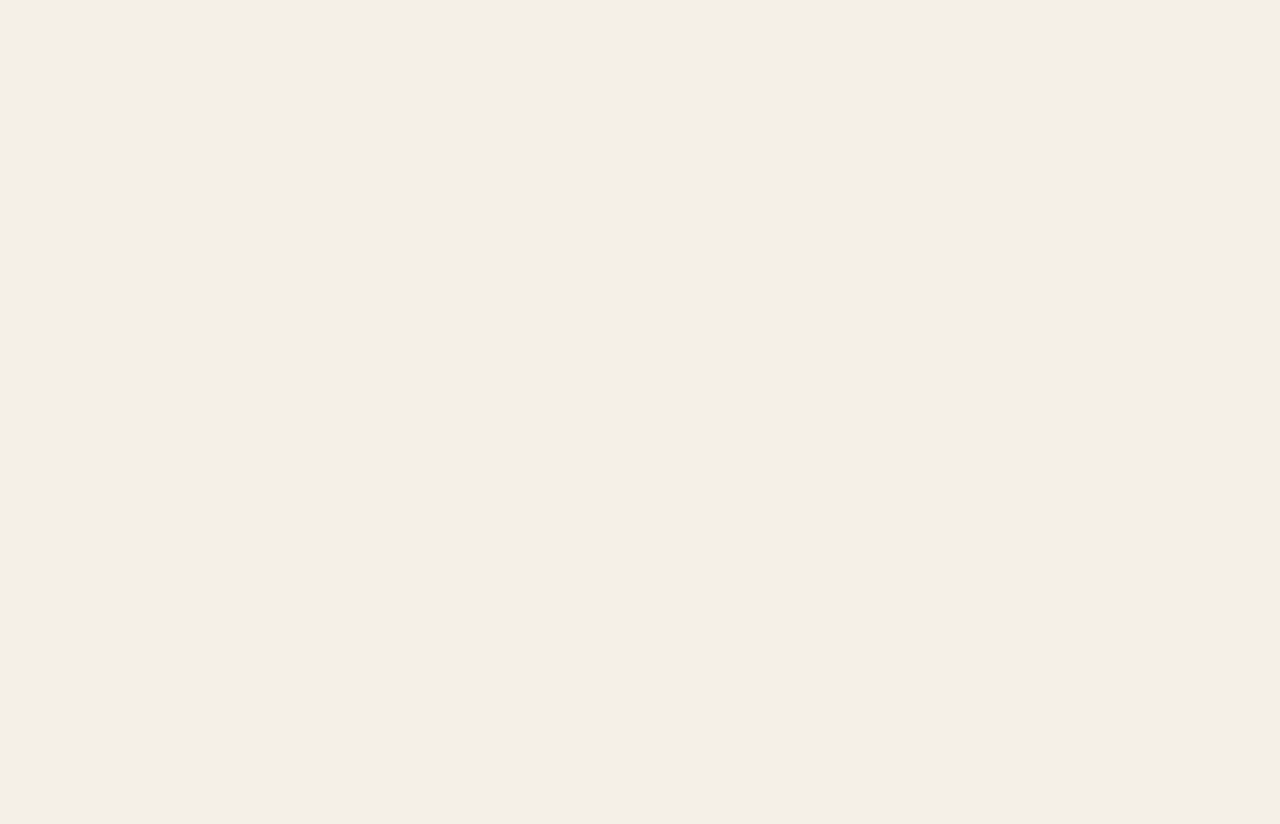
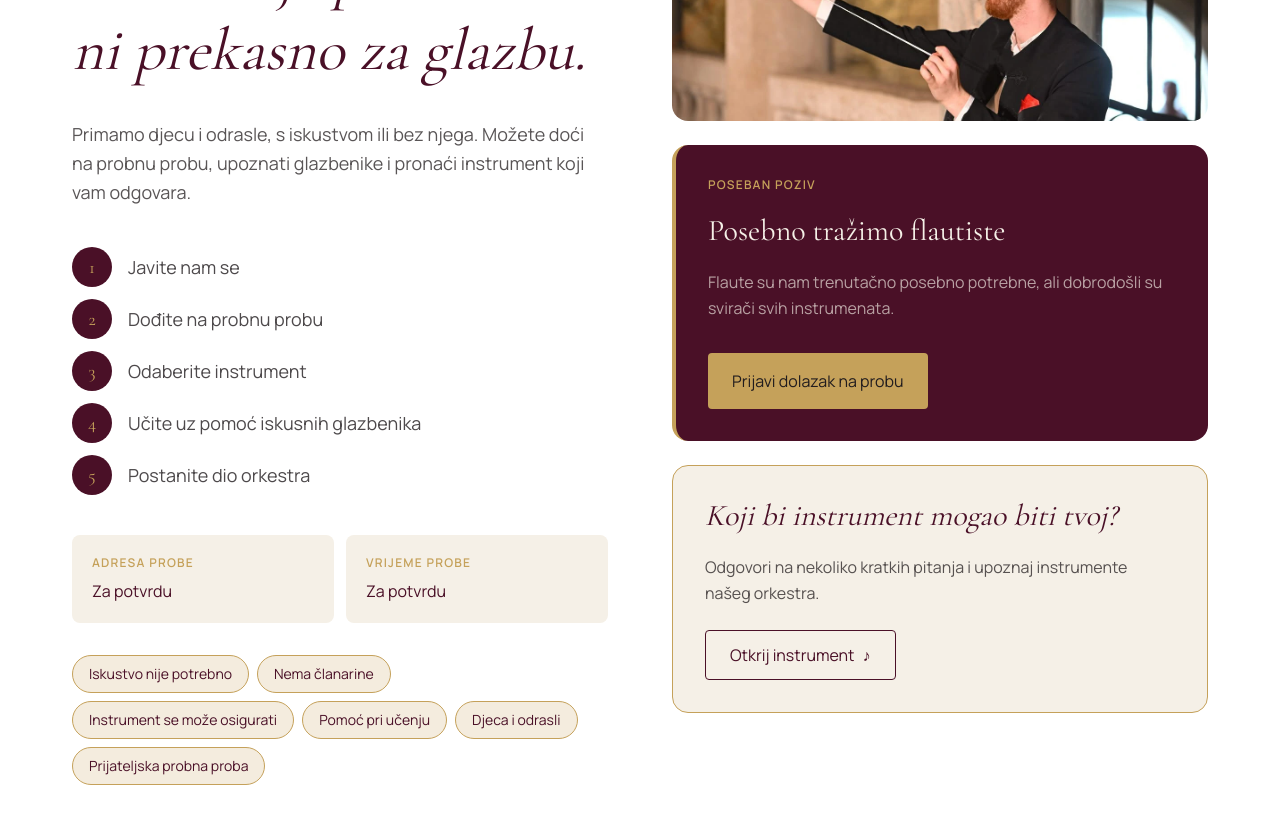
Before and after one commit to KonnyDaugh/hgd-stjepan-radic-website, a Next.js app: page / in a window 1280 px wide. Shown: the part 5980-6804 px from the top of the page. Before the commit the page ends 5766 px from the top, so only its background shows below. Built offline with nearby package versions, Linux system fonts and the light colour scheme.

Commit message:
feat: add join orchestra section layout

```diff
--- a/src/app/page.tsx
+++ b/src/app/page.tsx
@@ -7,6 +7,7 @@ import { UpcomingPerformance } from "@/components/sections/upcoming-performance"
 import { OrchestraToday } from "@/components/sections/orchestra-today";
 import { ArchiveTimeline } from "@/components/sections/archive-timeline";
 import { LivingArchiveCta } from "@/components/sections/living-archive-cta";
+import { JoinOrchestra } from "@/components/sections/join-orchestra";
 
 export default function Home() {
   return (
@@ -20,6 +21,7 @@ export default function Home() {
         <OrchestraToday />
         <ArchiveTimeline />
         <LivingArchiveCta />
+        <JoinOrchestra />
       </main>
     </>
   );
--- /dev/null
+++ b/src/components/sections/join-orchestra.tsx
@@ -0,0 +1,168 @@
+import Image from "next/image";
+
+import { Container } from "@/components/ui/container";
+
+const joinSteps = [
+  "Javite nam se",
+  "Dođite na probnu probu",
+  "Odaberite instrument",
+  "Učite uz pomoć iskusnih glazbenika",
+  "Postanite dio orkestra",
+];
+
+const benefits = [
+  "Iskustvo nije potrebno",
+  "Nema članarine",
+  "Instrument se može osigurati",
+  "Pomoć pri učenju",
+  "Djeca i odrasli",
+  "Prijateljska probna proba",
+];
+
+export function JoinOrchestra() {
+  return (
+    <section
+      id="pridruzi-se"
+      className="scroll-mt-24 bg-white text-charcoal"
+      aria-labelledby="join-orchestra-title"
+    >
+      <Container className="py-20 md:py-28">
+        <div className="grid items-start gap-12 lg:grid-cols-2 lg:gap-16">
+          <div>
+            <p className="text-xs font-semibold uppercase tracking-widest text-gold">
+              Pridruži nam se
+            </p>
+
+            <h2
+              id="join-orchestra-title"
+              className="mt-6 font-serif text-4xl italic leading-tight text-burgundy sm:text-5xl xl:text-6xl"
+            >
+              Nikad nije prerano
+              <br className="hidden sm:block" /> ni prekasno za
+              glazbu.
+            </h2>
+
+            <p className="mt-8 text-lg leading-relaxed text-charcoal/75">
+              Primamo djecu i odrasle, s iskustvom ili bez njega.
+              Možete doći na probnu probu, upoznati glazbenike i
+              pronaći instrument koji vam odgovara.
+            </p>
+
+            <ol className="mt-10 space-y-3" role="list">
+              {joinSteps.map((step, index) => (
+                <li
+                  key={step}
+                  className="flex items-center gap-4"
+                >
+                  <span
+                    className="flex size-10 shrink-0 items-center justify-center rounded-full bg-burgundy font-serif text-lg text-gold"
+                    aria-hidden="true"
+                  >
+                    {index + 1}
+                  </span>
+
+                  <span className="text-lg text-charcoal/80">
+                    {step}
+                  </span>
+                </li>
+              ))}
+            </ol>
+
+            <dl className="mt-10 grid gap-3 sm:grid-cols-2">
+              <div className="rounded-lg bg-cream p-5">
+                <dt className="text-xs font-semibold uppercase tracking-widest text-gold">
+                  Adresa probe
+                </dt>
+
+                <dd className="mt-2 text-burgundy">
+                  Za potvrdu
+                </dd>
+              </div>
+
+              <div className="rounded-lg bg-cream p-5">
+                <dt className="text-xs font-semibold uppercase tracking-widest text-gold">
+                  Vrijeme probe
+                </dt>
+
+                <dd className="mt-2 text-burgundy">
+                  Za potvrdu
+                </dd>
+              </div>
+            </dl>
+
+            <ul
+              className="mt-8 flex flex-wrap gap-2"
+              role="list"
+            >
+              {benefits.map((benefit) => (
+                <li
+                  key={benefit}
+                  className="rounded-full border border-gold bg-gold/20 px-4 py-2 text-sm text-burgundy"
+                >
+                  {benefit}
+                </li>
+              ))}
+            </ul>
+          </div>
+
+          <div className="space-y-6">
+                <div className="relative aspect-4/3 overflow-hidden rounded-2xl sm:aspect-12/5">
+                    <Image
+                        src="/images/orchestra-today-detail-1.webp"
+                        alt=""
+                        fill
+                        sizes="(min-width: 1280px) 568px, (min-width: 1024px) 50vw, 100vw"
+                        className="object-cover"
+                    />
+                </div>
+
+                <div className="rounded-2xl border-l-4 border-gold bg-burgundy p-6 sm:p-8">
+                    <p className="text-xs font-semibold uppercase tracking-widest text-gold">
+                        Poseban poziv
+                    </p>
+
+                    <h3 className="mt-5 font-serif text-3xl text-cream">
+                        Posebno tražimo flautiste
+                    </h3>
+
+                    <p className="mt-5 leading-relaxed text-cream/65">
+                        Flaute su nam trenutačno posebno potrebne, ali dobrodošli su
+                        svirači svih instrumenata.
+                    </p>
+
+                    <button
+                        type="button"
+                        disabled
+                        title="Prijava će biti dostupna uskoro"
+                        className="mt-8 inline-flex min-h-14 w-full items-center justify-center rounded bg-gold px-6 py-3 font-semibold text-charcoal disabled:cursor-not-allowed sm:w-auto"
+                    >
+                        Prijavi dolazak na probu
+                    </button>
+                </div>
+
+                <div className="rounded-2xl border border-gold bg-cream p-6 sm:p-8">
+                    <h3 className="font-serif text-2xl italic text-burgundy sm:text-3xl">
+                        Koji bi instrument mogao biti tvoj?
+                    </h3>
+
+                    <p className="mt-5 leading-relaxed text-charcoal/75">
+                        Odgovori na nekoliko kratkih pitanja i upoznaj instrumente
+                        našeg orkestra.
+                    </p>
+
+                    <button
+                        type="button"
+                        disabled
+                        title="Upitnik će biti dostupan uskoro"
+                        className="mt-6 inline-flex min-h-12 w-full items-center justify-center gap-2 rounded border border-burgundy px-6 py-3 font-semibold text-burgundy disabled:cursor-not-allowed sm:w-auto"
+                    >
+                        Otkrij instrument
+                        <span aria-hidden="true">♪</span>
+                    </button>
+                </div>
+            </div>
+        </div>
+      </Container>
+    </section>
+  );
+}
```
